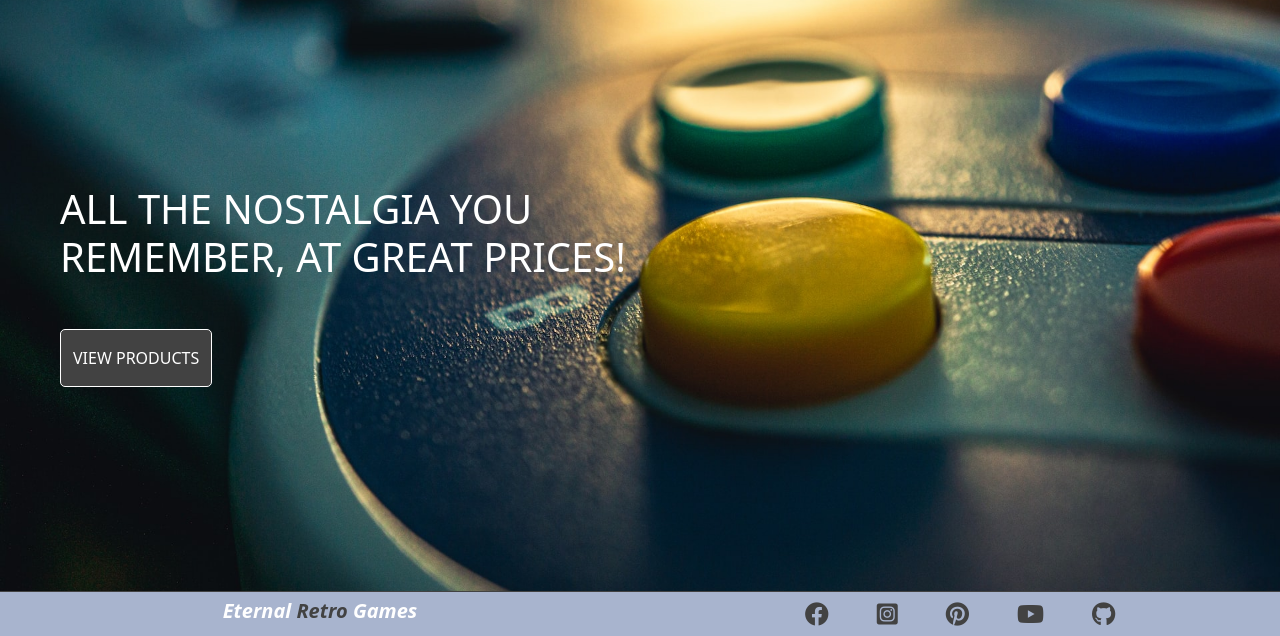
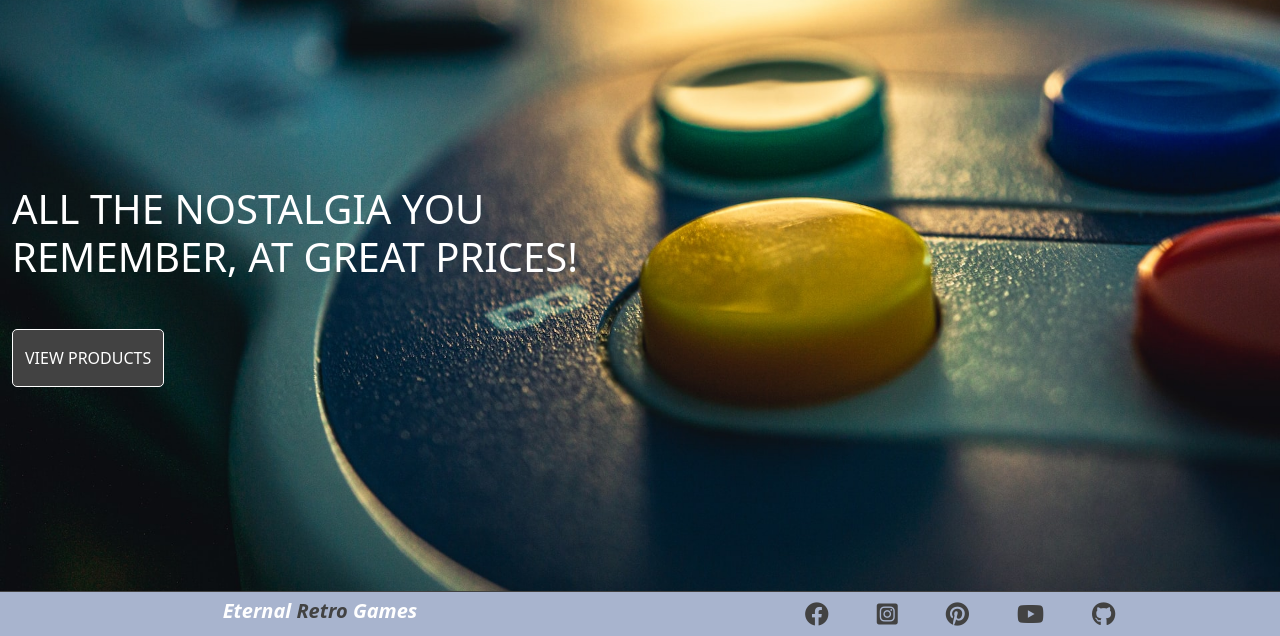
Before and after one commit to Daferia/Eternal-Retro-Games, a Django app: page / in a window 1280 px wide. Shown: the part 164-800 px from the top of the page. Run offline with Django 4.2, Linux system fonts and the light colour scheme; some libraries are stand-ins or nearby versions.

Commit message:
fixed margin right issue on small devices on home 404 and 500 page causing a scroll issue

```diff
--- a/home/templates/home/index.html
+++ b/home/templates/home/index.html
@@ -14,7 +14,7 @@
 
     <div class="container-fluid h-100">
         <div class="row h-100 card-details justify-content-center justify-content-lg-start">
-            <div class="col-12 col-sm-6 ms-5">
+            <div class="col-12 col-sm-6 ms-5-md">
                 <h1 class="font-white text-uppercase">
                    All the nostalgia you remember, at great prices!
                 </h1>
--- a/templates/404.html
+++ b/templates/404.html
@@ -8,7 +8,7 @@
 
 <div class="container-fluid h-100">
     <div class="row h-100 card-details justify-content-center">
-        <div class="col-12 col-sm-6 ms-5">
+        <div class="col-12 col-sm-6 ms-5-md">
             <h1 class="font-white text-uppercase">404 - Page not found...</h1>
             <div class="my-5">
                 <input
--- a/templates/500.html
+++ b/templates/500.html
@@ -14,7 +14,7 @@
 
 <div class="container-fluid h-100">
     <div class="row h-100 card-details justify-content-center">
-        <div class="col-12 col-sm-6 ms-5">
+        <div class="col-12 col-sm-6 ms-5-md">
             <h1 class="font-white text-uppercase">
                 500 - Oops! Something has gone wrong... Please click below to go back to the store.
             </h1>
```
